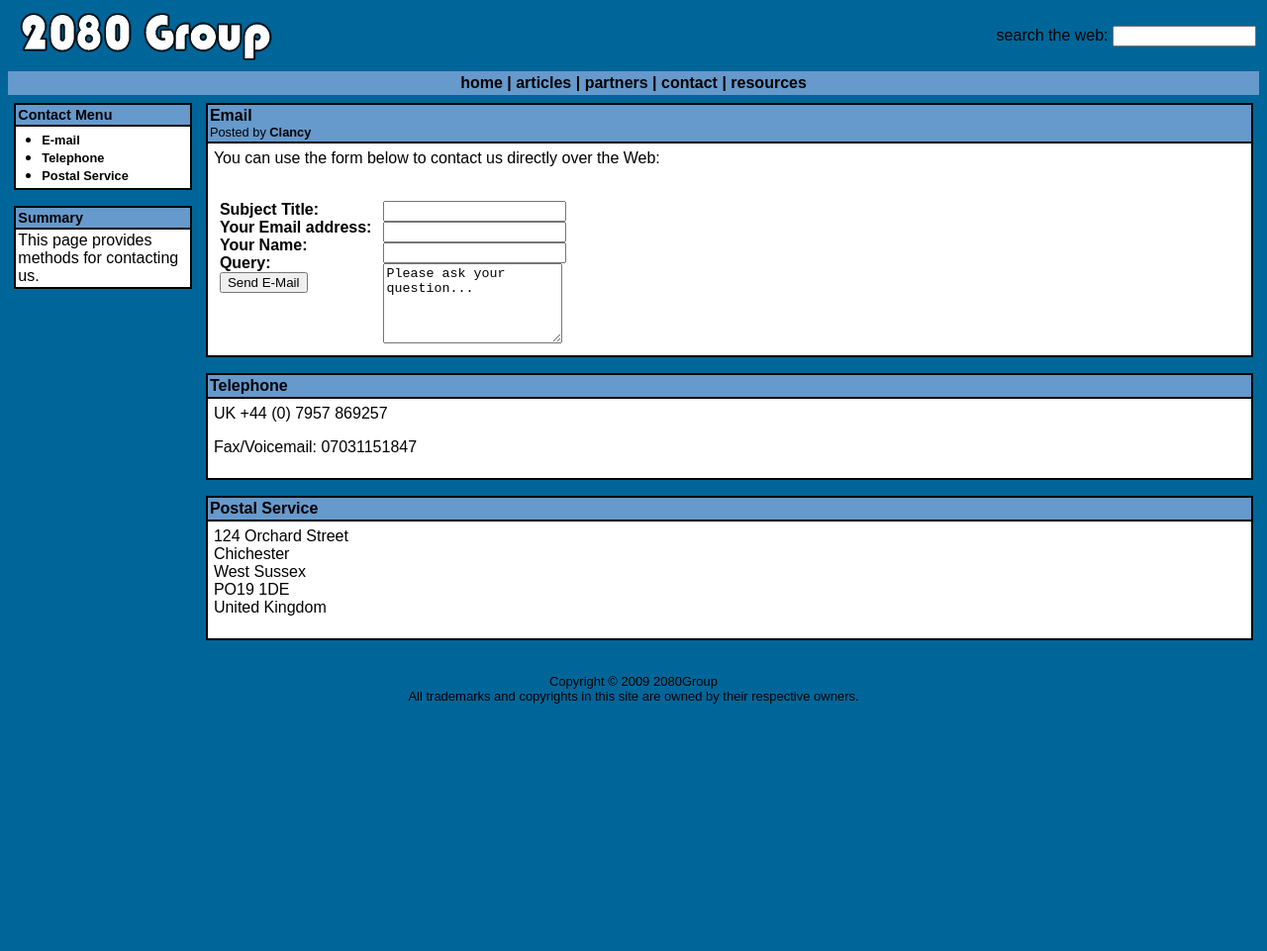
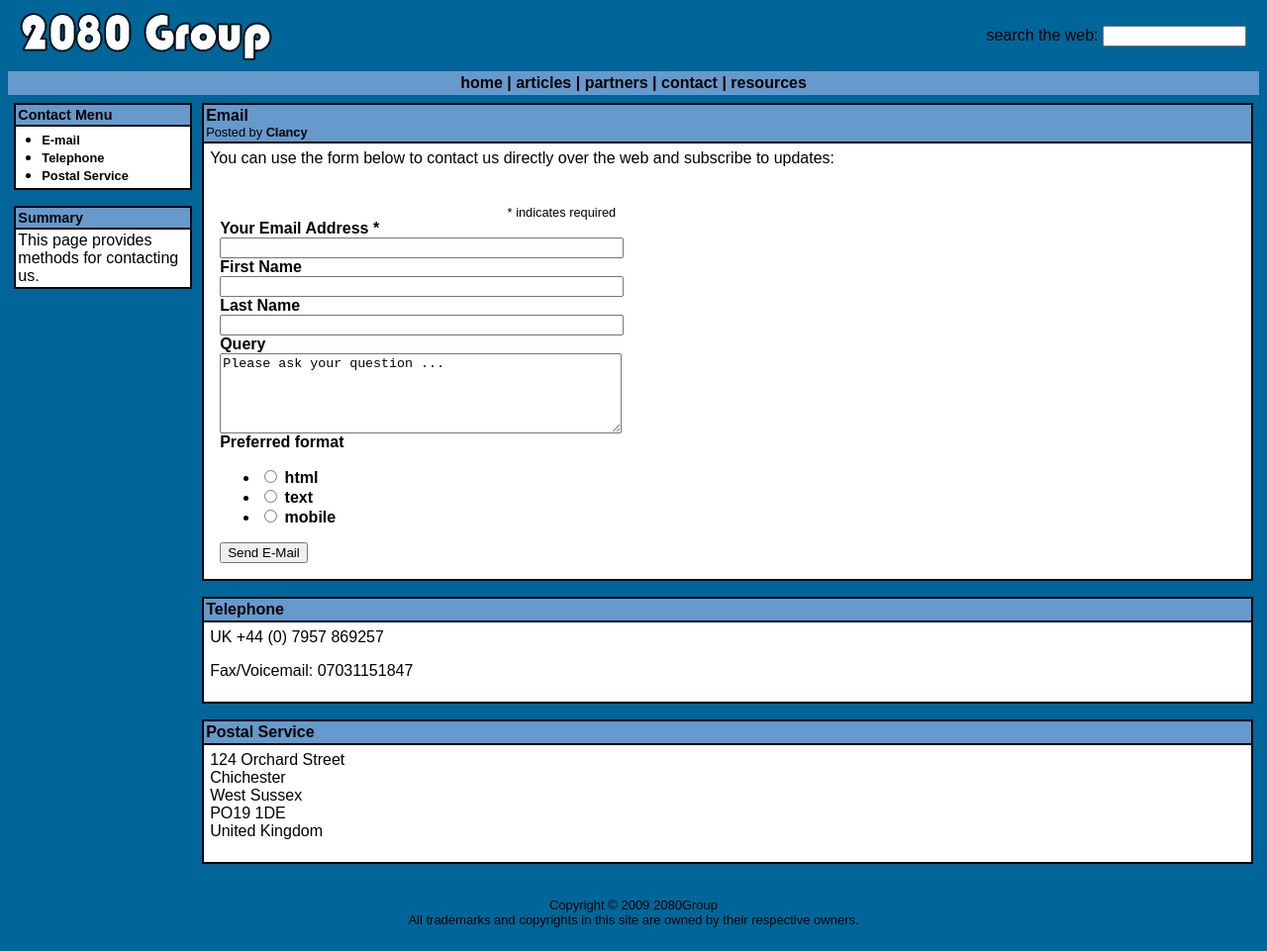
Before and after one commit to metafeather/2080group, a Jekyll site: the page built from website/pages/contact.html, in a window 1280 px wide. Shown: the whole page at 99% size. Built offline with Jekyll 4.4.1, drawn with Linux system fonts in a browser that asks for light colours; comment, search, counter and statistics services are not loaded; before the commit the page ends 900 px from its top, so only the background shows below that.

Commit message:
Change contact form to integrate with MailChimp

```diff
--- a/website/pages/contact.html
+++ b/website/pages/contact.html
@@ -53,6 +53,7 @@ title: '2080 Group Contact'
 <td class="content">
 
 <!-- STORY start -->
+<!-- Begin MailChimp Signup Form -->
 <table class="block">
 <tr>
 <th>
@@ -64,43 +65,105 @@ title: '2080 Group Contact'
 <tr>
 <td>
   <p>
-  You can use the form below to contact us directly over the Web:
+  You can use the form below to contact us directly over the web and subscribe to updates:
   </p>
 </td>
 </tr>
 <tr>
 <td>
-  <form method="get" action="/2080group/pages/thanks.html">
-  <table border="0" cellspacing="0" cellpadding="5">
-  <tr>
-  <td valign="top">
-  <input type="hidden" name="recipient" value="clancy@2080group.net" />
-  <input type=hidden name="env_report" value="REMOTE_HOST,HTTP_USER_AGENT" />
-  <input type=hidden name="required" value="subject,email,realname" />
-  <input type=hidden name="redirect" value="http://www.metafeather.net/2080group/pages/thanks.html" />
-  <strong>
-  Subject Title:<br />
-  Your Email address:<br />
-  Your Name:<br />
-  Query:<br />
-  </strong>
-  <p>
-  <input type="submit" value="Send E-Mail" name="submit" />
-  </p>
-  </td>
-  <td valign="top">
-  <input type=text name="subject" /><br />
-  <input type=text name="email" /><br />
-  <input type=text name="realname" /><br />
-  <textarea name="query" rows="5">Please ask your question...</textarea>
-  </td>
-  </tr>
-  </table>
+
+<div id="mc_embed_signup">
+  <form action="http://metafeather.us1.list-manage.com/subscribe/post?u=ea6b11da3b41eff1ef6438e9b&amp;id=95e34dbcc7" method="post" id="mc-embedded-subscribe-form" name="mc-embedded-subscribe-form" class="validate" target="_blank">
+
+    <div id="mce-responses">
+      <div class="response" id="mce-error-response" style="display:none"></div>
+      <div class="response" id="mce-success-response" style="display:none"></div>
+    </div>
+
+    <div class="indicate-required">* indicates required</div>
+    <div class="mc-field-group">
+      <label for="mce-EMAIL">Your Email Address <strong class="note-required">*</strong>
+      </label>
+      <br />
+      <input type="text" value="" name="EMAIL" class="required email" id="mce-EMAIL">
+    </div>
+    <div class="mc-field-group">
+      <label for="mce-FNAME">First Name </label>
+      <br />
+      <input type="text" value="" name="FNAME" class="" id="mce-FNAME">
+    </div>
+    <div class="mc-field-group">
+      <label for="mce-LNAME">Last Name </label>
+      <br />
+      <input type="text" value="" name="LNAME" class="" id="mce-LNAME">
+    </div>
+    <div class="mc-field-group">
+      <label for="mce-QUERY1">Query </label>
+      <br />
+      <textarea name="QUERY1" id="mce-QUERY1" rows="5">Please ask your question ...</textarea>
+    </div>
+    <div class="mc-field-group">
+      <label class="input-group-label">Preferred format </label>
+      <br />
+      <div class="input-group">
+        <ul>
+          <li>
+            <input type="radio" value="html" name="EMAILTYPE" id="mce-EMAILTYPE-0">
+            <label for="mce-EMAILTYPE-0">html</label>
+          </li>
+          <li>
+            <input type="radio" value="text" name="EMAILTYPE" id="mce-EMAILTYPE-1">
+            <label for="mce-EMAILTYPE-1">text</label>
+          </li>
+          <li>
+            <input type="radio" value="mobile" name="EMAILTYPE" id="mce-EMAILTYPE-2">
+            <label for="mce-EMAILTYPE-2">mobile</label>
+          </li>
+        </ul>
+      </div>
+    </div>
+    <div>
+      <input type="submit" value="Send E-Mail" name="subscribe" id="mc-embedded-subscribe" class="btn">
+    </div>
   </form>
+</div>
+
 </td>
 </tr>
 </table>
 <!-- STORY end -->
+
+<style type="text/css" media="screen">
+  form {
+    width: 400px;
+    margin: 10px;
+  }
+  label { font-weight: bold; }
+  div#mc_embed_signup input[type=text], textarea {
+    width: 100%;
+  }
+  div.indicate-required {
+    font-size: 80%;
+    text-align: right;
+  }
+  div#mce-success-response {
+    margin-bottom: 0.5em;
+    color: green;
+  }
+  div#mce-error-response {
+    margin-bottom: 0.5em;
+    color: red;
+  }
+  div.mce_inline_error {
+    width: 100% !important;
+    margin: 0 !important;
+  }
+</style>
+<script type="text/javascript" src="http://metafeather.us1.list-manage.com/js/jquery-1.2.6.min.js"></script>
+<script type="text/javascript" src="http://metafeather.us1.list-manage.com/js/jquery.validate.js"></script>
+<script type="text/javascript" src="http://metafeather.us1.list-manage.com/js/jquery.form.js"></script>
+<script type="text/javascript" src="http://metafeather.us1.list-manage.com/subscribe/xs-js?u=ea6b11da3b41eff1ef6438e9b&amp;id=95e34dbcc7"></script>
+<!--End mc_embed_signup-->
 
 <!-- STORY start -->
 <table class="block">
```
